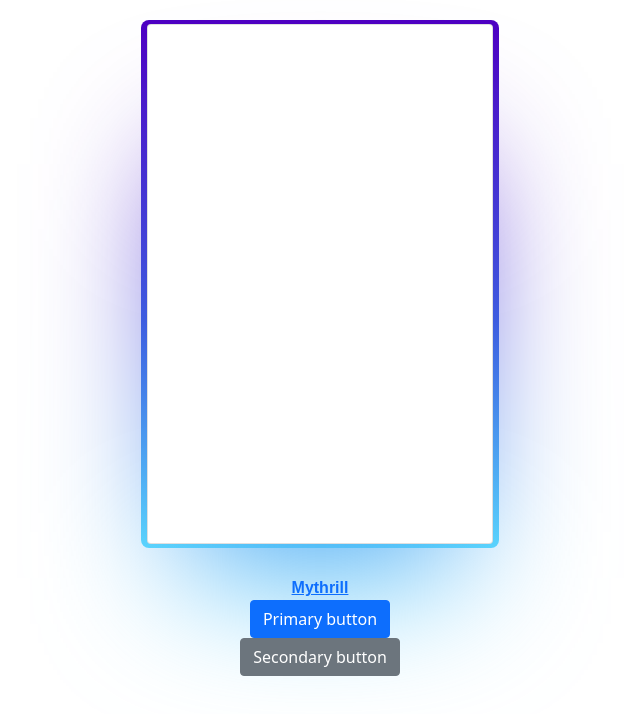
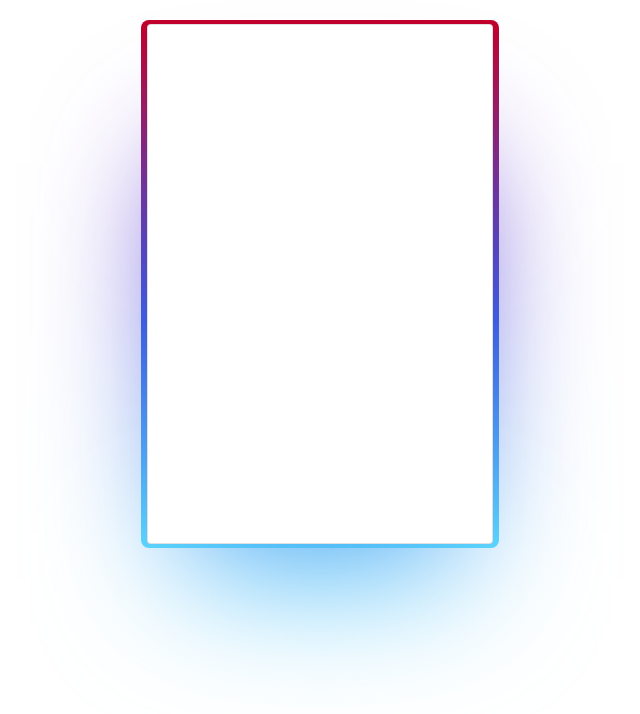
Before and after one commit to shawnelldh/fran-bootstrap, a website built with webpack: page src/index.html in a window 1280 px wide. Shown: the whole page, without its empty margins (320-960 px from the left). Built offline with nearby package versions, Linux system fonts and the light colour scheme.

Commit message:
2 files modified, 1 deleted

```diff
--- a/src/index.html
+++ b/src/index.html
@@ -15,22 +15,16 @@
 
 
  <div class="card">
- Magic Card
+
 </div>
 
-<a href="https://mythrillfiction.com/" target="_blank">Mythrill</a>
+<a href="https://mythrillfiction.com/" target="_blank"></a>
 
 
 
 <body class="p-4">
 
-  <button class="btn btn-primary">
-    Primary button
-  </button>
 
-  <button class="btn btn-secondary">
-    Secondary button
-  </button>
 
 </body>
 
--- a/src/styles.css
+++ b/src/styles.css
@@ -56,7 +56,7 @@ body {
   border-radius: 8px;
   background-image: linear-gradient(
     var(--rotate)
-    , #5ddcff, #3c67e3 43%, #4e00c2);
+    , #5ddcff, #3c67e3 43%, #c2002a);
     position: absolute;
     z-index: -1;
     top: -1%;
```
Also changed, not shown: src/Fran.jpg (deleted).
